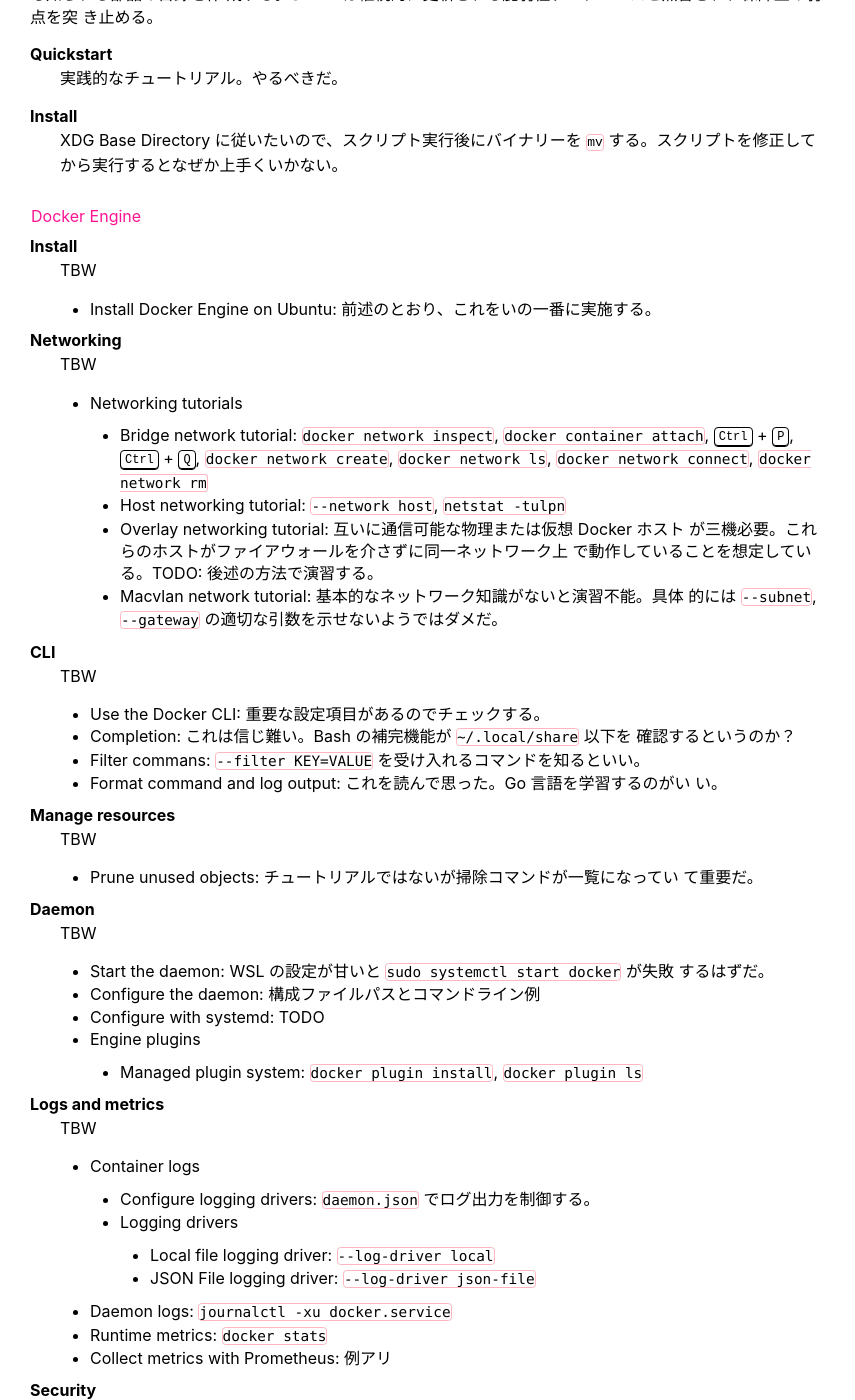
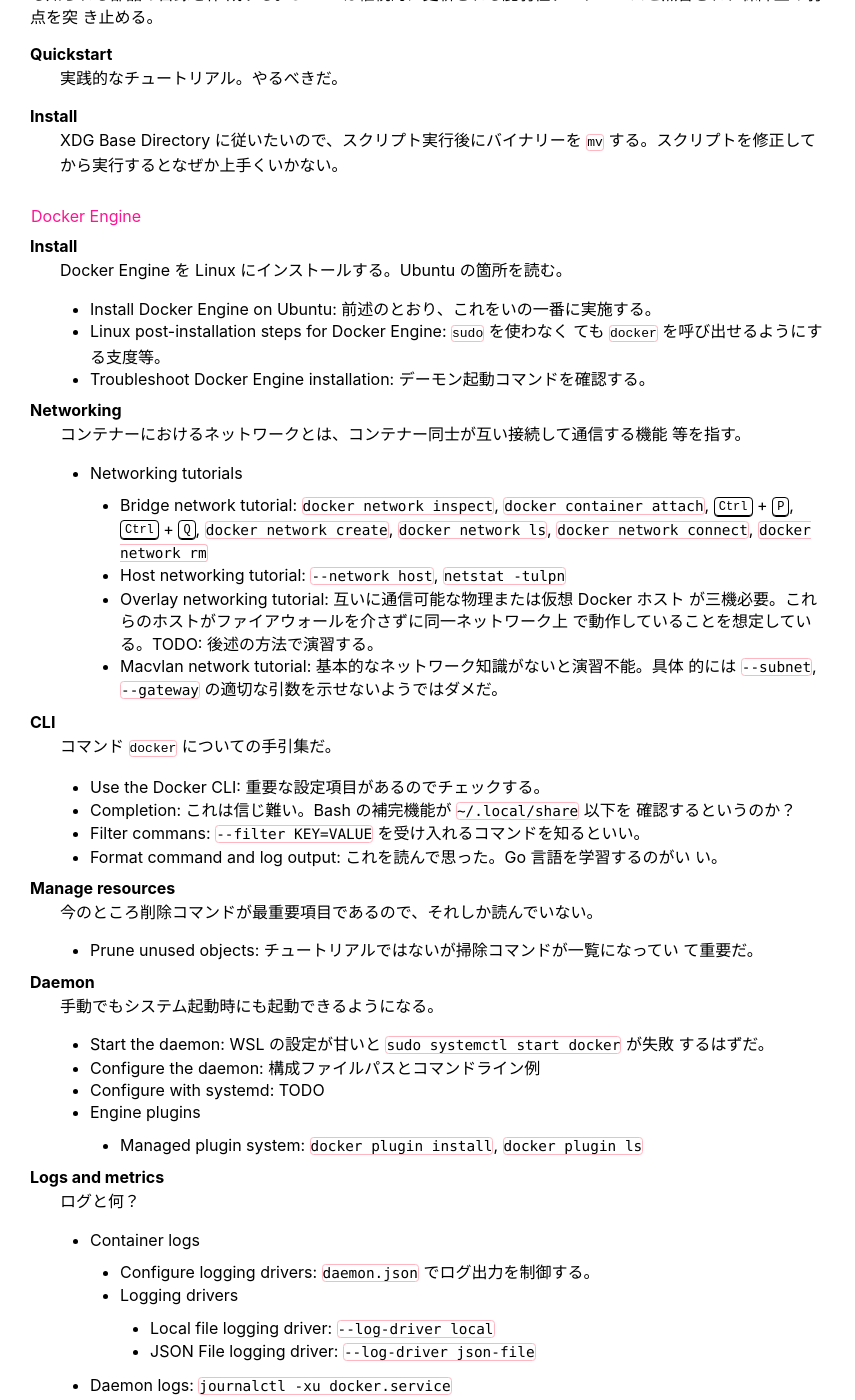
Before and after one commit to showa-yojyo/minibook, a Sphinx documentation site: the page built from source/docker.rst, in a window 1280 px wide and 1400 px high, scrolled down 6268 px. Shown: the whole window, without its empty margins (0-855 px from the left). Built offline with Sphinx 7.4.7, drawn with Linux system fonts in a browser that asks for light colours; some of the changed text lies outside the part shown.

Commit message:
docker: WIP [skip ci]

```diff
--- a/source/docker.rst
+++ b/source/docker.rst
@@ -168,8 +168,8 @@
 Language-specific guides
 ^^^^^^^^^^^^^^^^^^^^^^^^^^^^^^^^^^^^^^^^^^^^^^^^^^^^^^^^^^^^^^^^^^^^^^
 
-どれか一つ、多くても二つを選んで演習すればいい。いずれのコースでも Minikube_ が
-要る。
+どれか一つ、多くても二つを選んで演習すればいい。いずれのコースでも最後に
+Minikube_ の出番がある。
 
 Use-case guides
 ^^^^^^^^^^^^^^^^^^^^^^^^^^^^^^^^^^^^^^^^^^^^^^^^^^^^^^^^^^^^^^^^^^^^^^
@@ -222,7 +222,7 @@
 
    $ minikube config set driver docker
    $ minikube start --driver=docker
-   $ alias kubectl='minikube kubectl --`
+   $ alias kubectl='minikube kubectl --'
 
 * Deploy to Kubernetes: 次節のチュートリアル Part 2 まで終わったら実施可能。ただ
   し localhost:30001 でページが開かない。ポートが異なるから 404 エラーになるのは
@@ -307,11 +307,15 @@
 ^^^^^^^^^^^^^^^^^^^^^^^^^^^^^^^^^^^^^^^^^^^^^^^^^^^^^^^^^^^^^^^^^^^^^^
 
 Install
-   TBW
+   Docker Engine を Linux にインストールする。Ubuntu の箇所を読む。
 
    * Install Docker Engine on Ubuntu: 前述のとおり、これをいの一番に実施する。
+   * Linux post-installation steps for Docker Engine: :command:`sudo` を使わなく
+     ても :command:`docker` を呼び出せるようにする支度等。
+   * Troubleshoot Docker Engine installation: デーモン起動コマンドを確認する。
 Networking
-   TBW
+   コンテナーにおけるネットワークとは、コンテナー同士が互い接続して通信する機能
+   等を指す。
 
    * Networking tutorials
 
@@ -325,7 +329,7 @@
      * Macvlan network tutorial: 基本的なネットワーク知識がないと演習不能。具体
        的には ``--subnet``, ``--gateway`` の適切な引数を示せないようではダメだ。
 CLI
-   TBW
+   コマンド :command:`docker` についての手引集だ。
 
    * Use the Docker CLI: 重要な設定項目があるのでチェックする。
    * Completion: これは信じ難い。Bash の補完機能が :file:`~/.local/share` 以下を
@@ -334,12 +338,12 @@
    * Format command and log output: これを読んで思った。Go 言語を学習するのがい
      い。
 Manage resources
-   TBW
+   今のところ削除コマンドが最重要項目であるので、それしか読んでいない。
 
    * Prune unused objects: チュートリアルではないが掃除コマンドが一覧になってい
      て重要だ。
 Daemon
-   TBW
+   手動でもシステム起動時にも起動できるようになる。
 
    * Start the daemon: WSL の設定が甘いと ``sudo systemctl start docker`` が失敗
      するはずだ。
@@ -349,7 +353,7 @@
 
      * Managed plugin system: ``docker plugin install``, ``docker plugin ls``
 Logs and metrics
-   TBW
+   ログと何？
 
    * Container logs
 
@@ -361,11 +365,15 @@
    * Daemon logs: ``journalctl -xu docker.service``
    * Runtime metrics: ``docker stats``
    * Collect metrics with Prometheus: 例アリ
+Security
+   AppArmor, SELinux, GRSEC 等の適切な堅牢化システムを有効にすることで、Docker
+   コンテナーの安全性を既定よりもさらに高めることができる。
+Swarm mode
+   Docker には swarm と呼ばれる Docker Engine の群れを管理する Swarm モードがあ
+   る。Docker CLI を使用して swarm を作成し、アプリケーションサービスを swarm に
+   配備し、swarm の動作を管理する。
 
-Security
-   TBW
-Swarm mode
-   たぶんやれない
+   たぶん満足に学習できない。
 
    * Get started with swarm mode: チュートリアル
 
```
